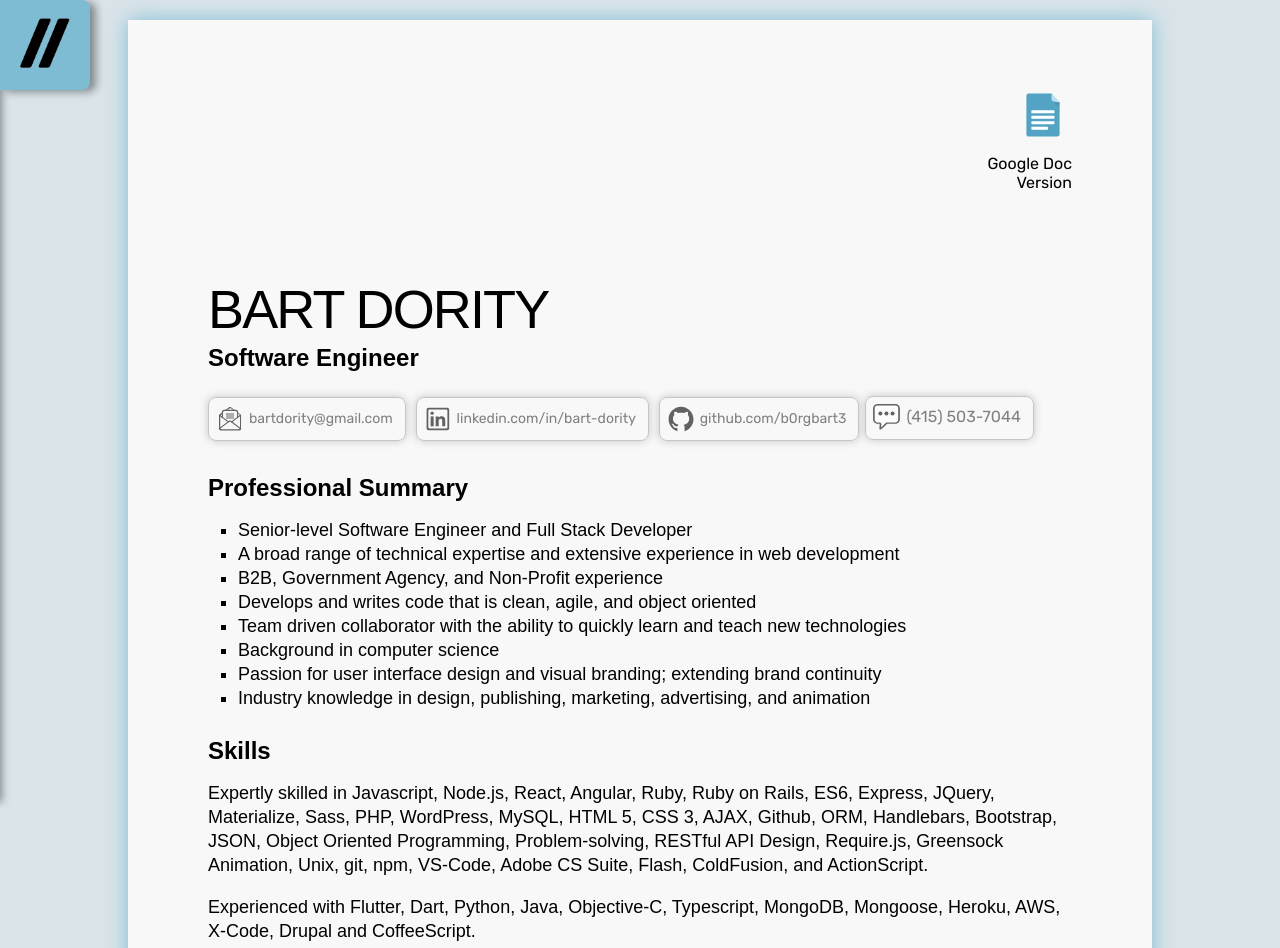
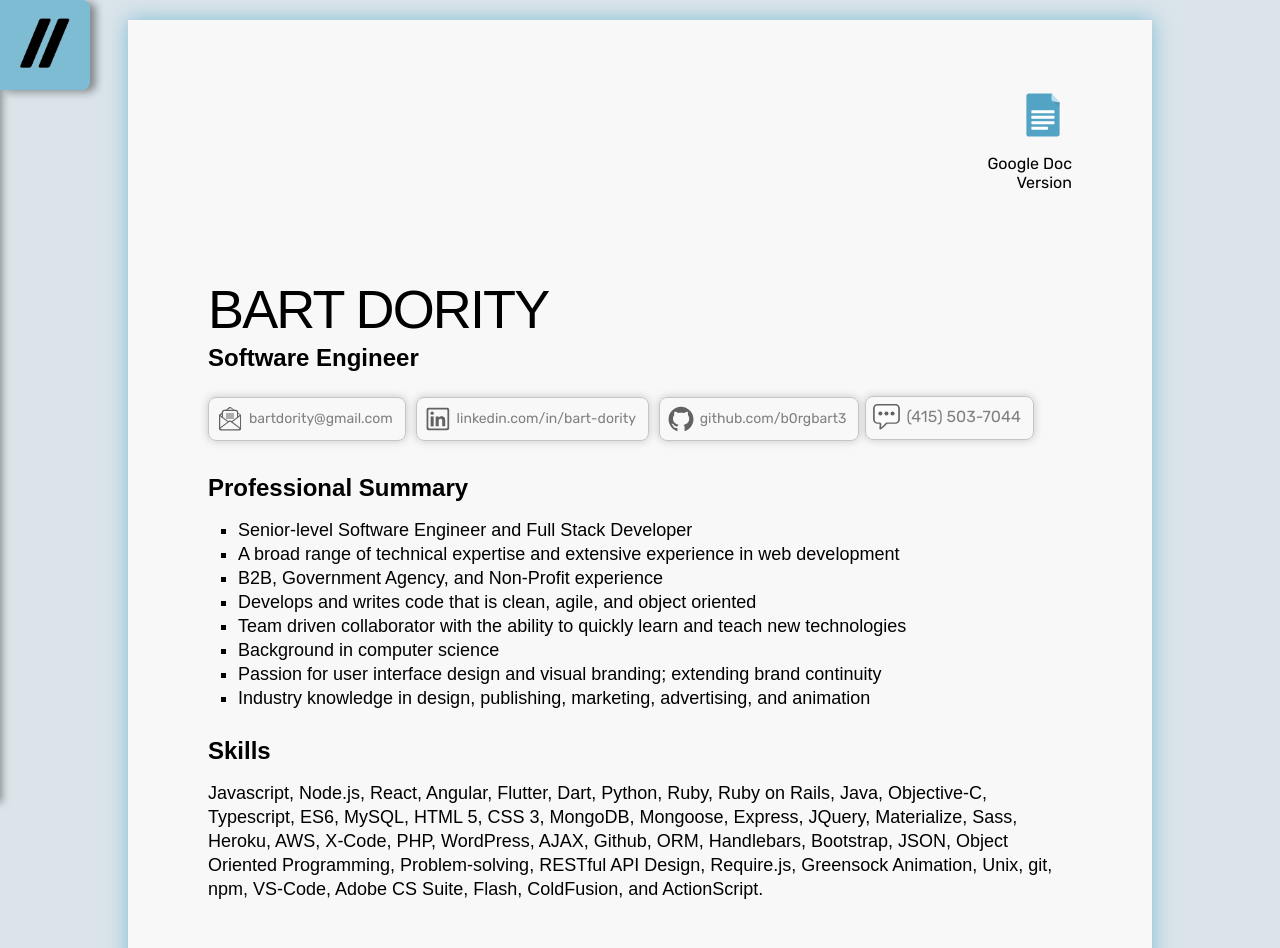
Before and after one commit to b0rgbart3/portfolio4, a React (Create React App) app in the folder client/: page /resume in a window 1280 px wide. Shown: the top 948 px of the page. Built offline with nearby package versions, Linux system fonts and the light colour scheme; a web font is replaced by a local one.

Commit message:
minor tweak to skills list

```diff
--- a/client/src/pages/Resume.js
+++ b/client/src/pages/Resume.js
@@ -71,9 +71,7 @@ Senior-level Software Engineer and Full Stack Developer</li>
 
 <br></br>
     <h2>Skills</h2>
-<p>Expertly skilled in Javascript, Node.js, React, Angular, Ruby, Ruby on Rails, ES6, Express, JQuery, Materialize, Sass, PHP, WordPress, MySQL, HTML 5, CSS 3, AJAX, Github, ORM, Handlebars, Bootstrap, JSON, Object Oriented Programming, Problem-solving, RESTful API Design, Require.js, Greensock Animation, Unix, git, npm, VS-Code, Adobe CS Suite, Flash, ColdFusion, and ActionScript.</p>
-<p>
-Experienced with Flutter, Dart, Python, Java, Objective-C, Typescript, MongoDB, Mongoose, Heroku, AWS, X-Code, Drupal and CoffeeScript.
+<p>Javascript, Node.js, React, Angular, Flutter, Dart, Python,  Ruby, Ruby on Rails, Java, Objective-C, Typescript, ES6, MySQL, HTML 5, CSS 3,  MongoDB, Mongoose, Express, JQuery, Materialize, Sass, Heroku, AWS, X-Code, PHP, WordPress, AJAX, Github, ORM, Handlebars, Bootstrap, JSON, Object Oriented Programming, Problem-solving, RESTful API Design, Require.js, Greensock Animation, Unix, git, npm, VS-Code, Adobe CS Suite, Flash, ColdFusion, and ActionScript.
 </p>
 
 
```
